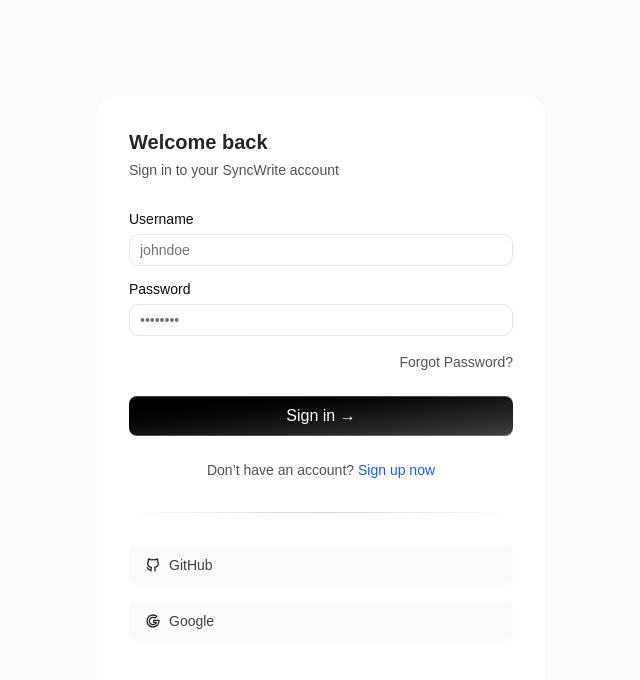
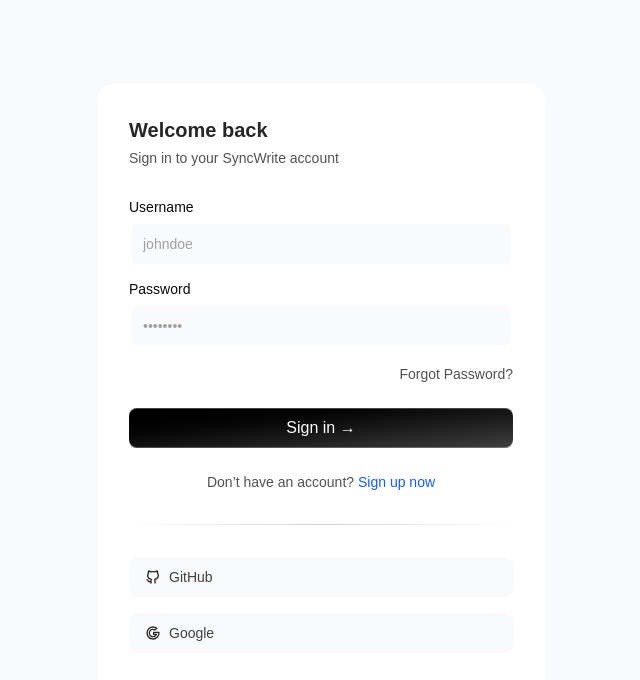
Before and after one commit to Tanmay-008/syncWrite, a React (Vite) app in the folder frontend/: page /login in a window 1280 px wide. Shown: the top 680 px of the page, without its empty margins (319-959 px from the left). Built offline with nearby package versions, Linux system fonts and the light colour scheme; what @hocuspocus/provider-react, @tiptap/y-tiptap would draw is missing.

Commit message:
add hover effect

```diff
--- a/frontend/src/components/ui/input.tsx
+++ b/frontend/src/components/ui/input.tsx
@@ -1,19 +1,61 @@
-import * as React from "react"
-import { Input as InputPrimitive } from "@base-ui/react/input"
-import { cn } from "cn"
+"use client";
+import * as React from "react";
+import { cn } from "@/lib/utils";
+import { useMotionTemplate, useMotionValue, motion } from "framer-motion";
 
-function Input({ className, type, ...props }: React.ComponentProps<"input">) {
+export interface InputProps
+    extends React.InputHTMLAttributes<HTMLInputElement> { }
+
+const Input = React.forwardRef<HTMLInputElement, InputProps>(
+    ({ className, type, ...props }, ref) => {
+        const radius = 100; // Radius of the hover glow
+        const [visible, setVisible] = React.useState(false);
+
+        const mouseX = useMotionValue(0);
+        const mouseY = useMotionValue(0);
+
+        function handleMouseMove({
+            currentTarget,
+            clientX,
+            clientY,
+        }: React.MouseEvent<HTMLDivElement>) {
+            const { left, top } = currentTarget.getBoundingClientRect();
+            mouseX.set(clientX - left);
+            mouseY.set(clientY - top);
+        }
+
         return (
-    <InputPrimitive
+            <motion.div
+                style={{
+                    background: useMotionTemplate`
+                        radial-gradient(
+                            ${visible ? radius + "px" : "0px"} circle at ${mouseX}px ${mouseY}px,
+                            #3b82f6,
+                            transparent 80%
+                        )
+                    `,
+                }}
+                onMouseMove={handleMouseMove}
+                onMouseEnter={() => setVisible(true)}
+                onMouseLeave={() => setVisible(false)}
+                className="group/input relative overflow-hidden rounded-lg p-[2px] transition duration-300"
+            >
+                <input
                     type={type}
-      data-slot="input"
                     className={cn(
-        "h-8 w-full min-w-0 rounded-lg border border-input bg-transparent px-2.5 py-1 text-base transition-colors outline-none file:inline-flex file:h-6 file:border-0 file:bg-transparent file:text-sm file:font-medium file:text-foreground placeholder:text-muted-foreground focus-visible:border-ring focus-visible:ring-3 focus-visible:ring-ring/50 disabled:pointer-events-none disabled:cursor-not-allowed disabled:bg-input/50 disabled:opacity-50 aria-invalid:border-destructive aria-invalid:ring-3 aria-invalid:ring-destructive/20 md:text-sm dark:bg-input/30 dark:disabled:bg-input/80 dark:aria-invalid:border-destructive/50 dark:aria-invalid:ring-destructive/40",
+                        `shadow-input flex h-10 w-full rounded-md border-none bg-gray-50 px-3 py-2 text-sm text-black transition duration-300 file:border-0 file:bg-transparent file:text-sm file:font-medium placeholder:text-neutral-400 focus-visible:outline-none focus-visible:ring-[2px] focus-visible:ring-neutral-400 disabled:cursor-not-allowed disabled:opacity-50 dark:bg-zinc-800 dark:text-white dark:shadow-[0px_0px_1px_1px_var(--neutral-700)] dark:placeholder:text-neutral-600 dark:focus-visible:ring-neutral-600`,
                         className
                     )}
+                    ref={ref}
                     {...props}
                 />
-  )
+                {/* Glowing bottom gradient line on hover & focus-within (matches GitHub / Google buttons) */}
+                <span className="pointer-events-none absolute inset-x-0 -bottom-px block h-px w-full bg-gradient-to-r from-transparent via-cyan-500 to-transparent opacity-0 transition duration-500 group-hover/input:opacity-100 group-focus-within/input:opacity-100" />
+                <span className="pointer-events-none absolute inset-x-10 -bottom-px mx-auto block h-px w-1/2 bg-gradient-to-r from-transparent via-indigo-500 to-transparent opacity-0 blur-sm transition duration-500 group-hover/input:opacity-100 group-focus-within/input:opacity-100" />
+            </motion.div>
+        );
     }
+);
+Input.displayName = "Input";
 
-export { Input }
+export { Input };
```
Lines whose indentation alone changed are shown as unchanged.
